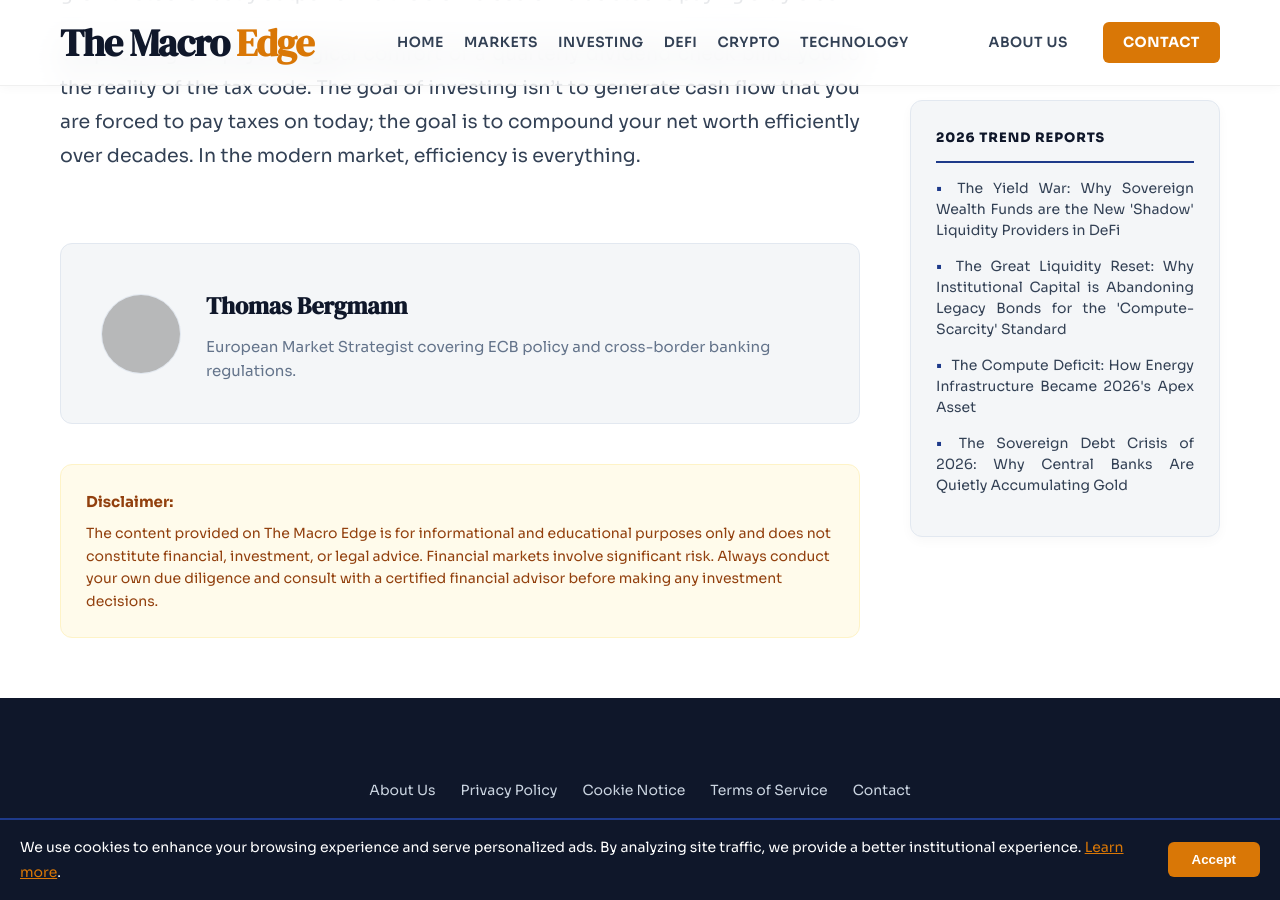
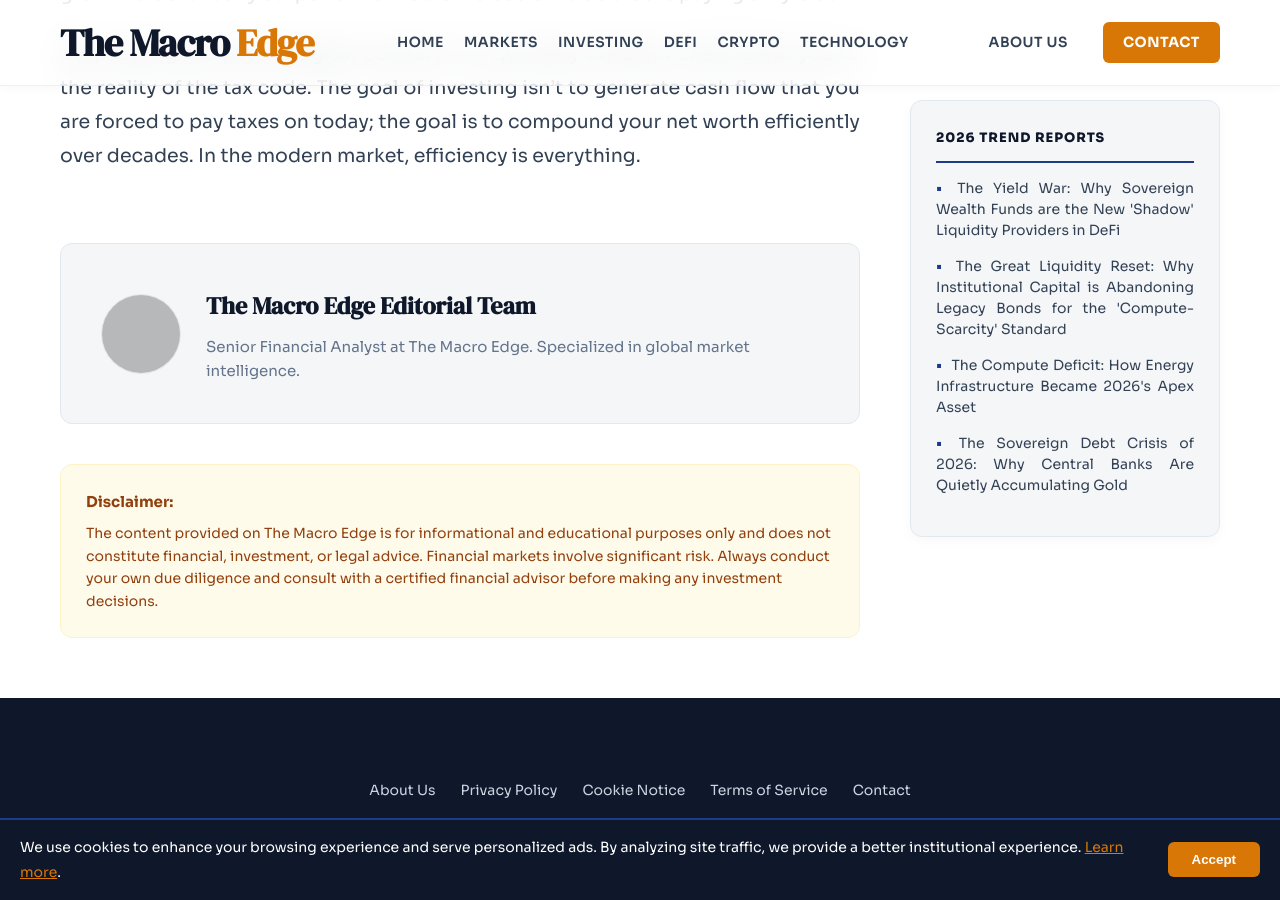
Before and after one commit to Frixx55/FinanceWorld, a Jekyll site: the page built from _posts/2026-04-24-dividend-trap-tax-efficient-investing.md, in a window 1280 px wide and 900 px high, scrolled down 3592 px. Built offline with Jekyll 4.4.1, drawn with Linux system fonts in a browser that asks for light colours; some of the changed text lies outside the part shown; grey boxes are pictures that could not be loaded.

Commit message:
Update author attribution in investment post

```diff
--- a/_posts/2026-04-24-dividend-trap-tax-efficient-investing.md
+++ b/_posts/2026-04-24-dividend-trap-tax-efficient-investing.md
@@ -2,7 +2,7 @@
 layout: post
 title: "The Great Dividend Trap: Why Yield Chasing is Destroying Your After-Tax Returns"
 date: 2026-04-24 10:00:00 +0200
-author: "Thomas Bergmann"
+author: "The Macro Edge Editorial Team"
 category: "Investing"
 image: "https://images.pexels.com/photos/730564/pexels-photo-730564.jpeg"
 excerpt: "High dividends often mask underlying capital erosion. Learn why focusing on yield alone can be a tax-inefficient disaster for your long-term portfolio."
```
